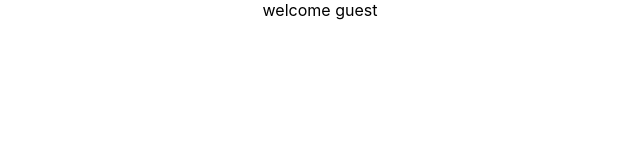
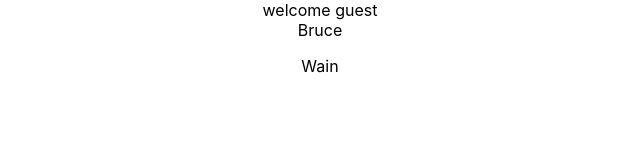
Before and after one commit to aleksandar-stotka/dogs-cat, a React (Create React App) app: page /person in a window 1280 px wide. Shown: the top 160 px of the page, without its empty margins (320-960 px from the left). Built offline with nearby package versions, Linux system fonts and the light colour scheme.

Commit message:
set-object-props

```diff
--- a/src/App.tsx
+++ b/src/App.tsx
@@ -1,11 +1,17 @@
 import React from 'react';
 import './App.css';
 import Greet from './components/Greet';
+import Person from './components/Person';
 
 function App() {
+  const personName ={
+    first: "Bruce",
+    last: "Wain"
+  }
   return (
     <div className="App">
       <Greet name="aleksandar" messageCount={10} isLogin={false}/>
+      <Person name={personName}/>
     </div>
   );
 }
--- /dev/null
+++ b/src/components/Person.tsx
@@ -0,0 +1,14 @@
+import React from 'react';
+import { personProps } from '../types/Types'
+
+function Person(props: personProps) {
+    return (
+        <>
+         <div>{props.name.first}</div>
+         <p>{props.name.last}</p>
+        </>
+
+    );
+}
+
+export default Person;
```
Also changed, not shown: src/types/Types.tsx (+7 -0 lines).
